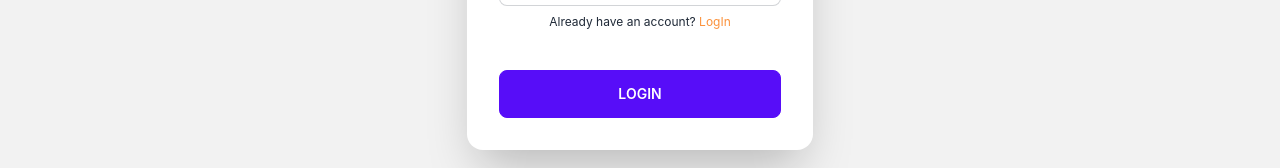
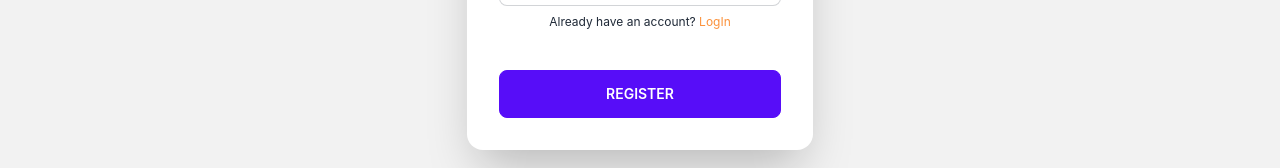
Before and after one commit to manisulislam/computer-science, a React (Create React App) app: page /register in a window 1280 px wide. Shown: the part 570-738 px from the top of the page. Built offline with nearby package versions, Linux system fonts and the light colour scheme.

Commit message:
log in and register setup with solved problem

```diff
--- a/src/components/Register.js
+++ b/src/components/Register.js
@@ -35,7 +35,7 @@
           </label>
         </div>
         <div className="form-control mt-6">
-          <button className="btn btn-primary">Login</button>
+          <button className="btn btn-primary">Register</button>
         </div>
       </div>
     </div>
```
